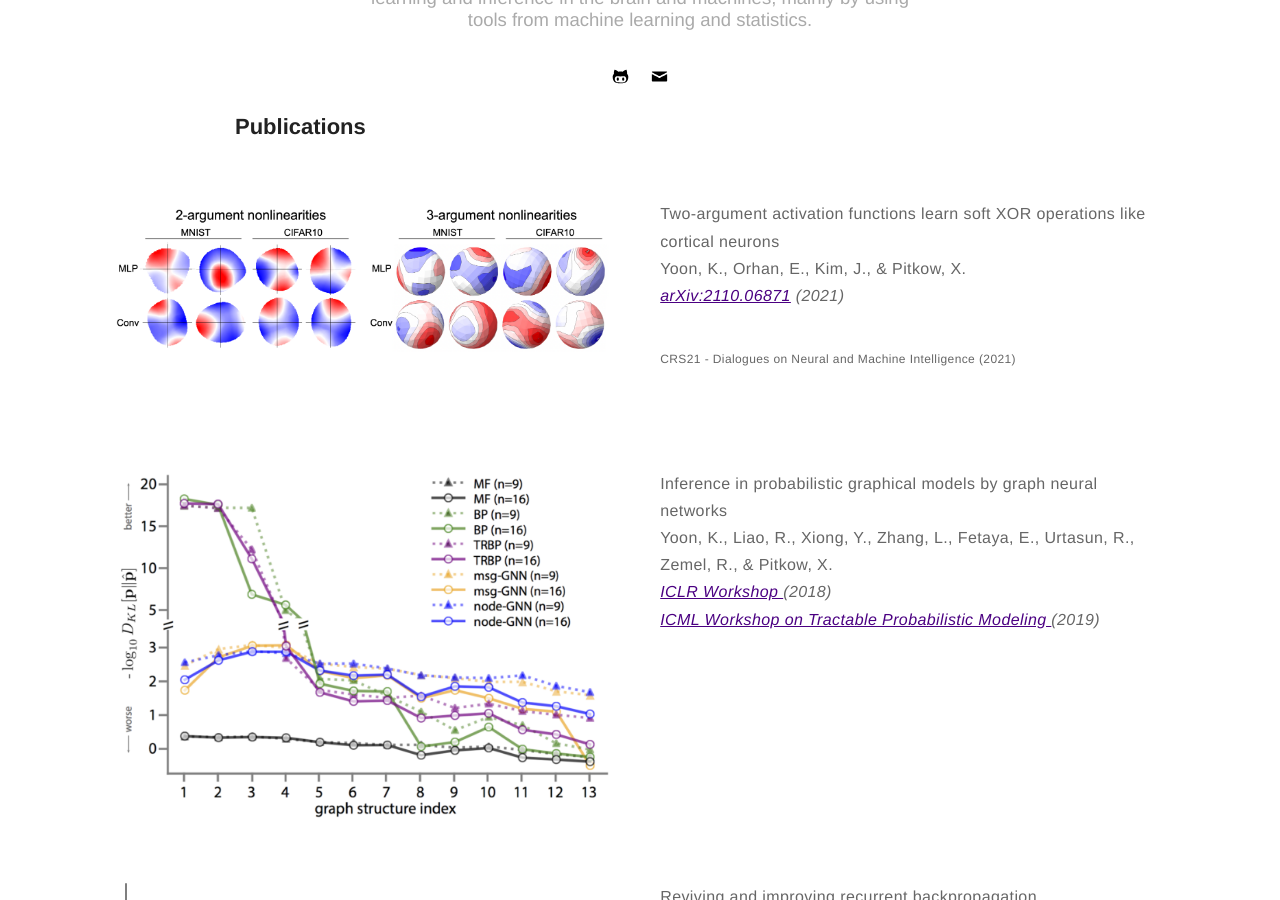
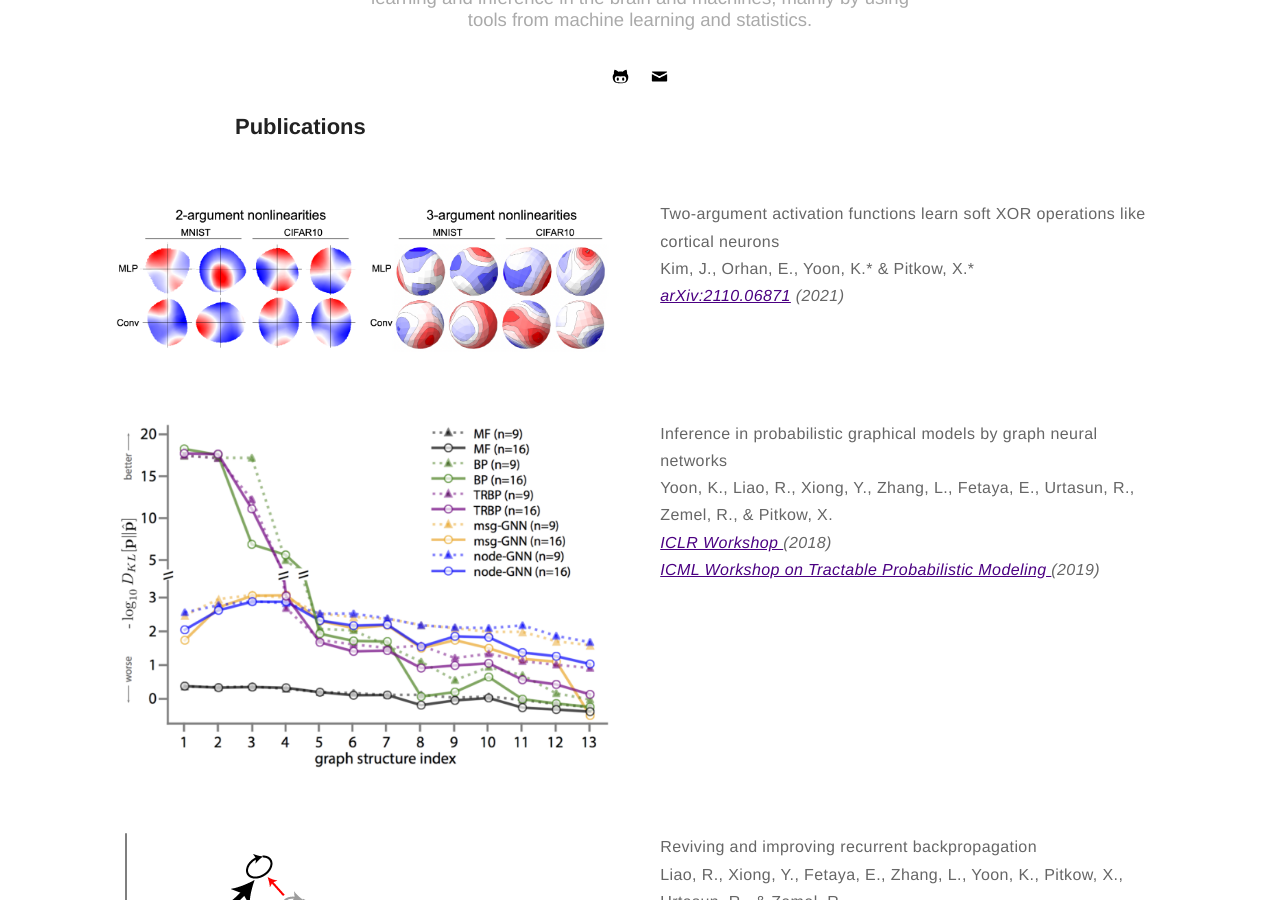
Before and after one commit to kijungyoon/kijungyoon.github.io, a Jekyll site: the page built from papers.md, in a window 1280 px wide and 900 px high, scrolled down 374 px. Built offline with Jekyll 4.4.1, drawn with Linux system fonts in a browser that asks for light colours; some of the changed text lies outside the part shown.

Commit message:
Update papers.md

```diff
--- a/papers.md
+++ b/papers.md
@@ -15,9 +15,8 @@ layout: page
 
     <div class="toright">
     <p><b>Two-argument activation functions learn soft XOR operations like cortical neurons</b><br>
-    Yoon, K., Orhan, E., Kim, J., & Pitkow, X.<br>
+    Kim, J., Orhan, E., Yoon, K.* & Pitkow, X.*<br>
     <i><a href="https://arxiv.org/abs/2110.06871">arXiv:2110.06871</a> (2021)</i></p>
-    <p style="font-size:12px">CRS21 - Dialogues on Neural and Machine Intelligence (2021)</p>
     </div>
 </div>
 
```
Also changed, not shown: other parts of papers.md (+1 -1 lines).
